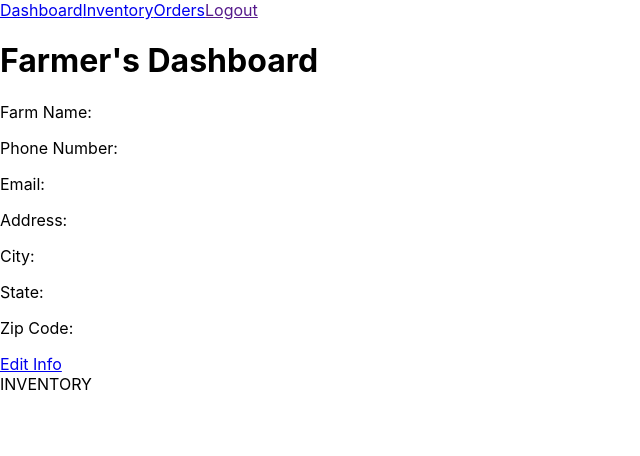
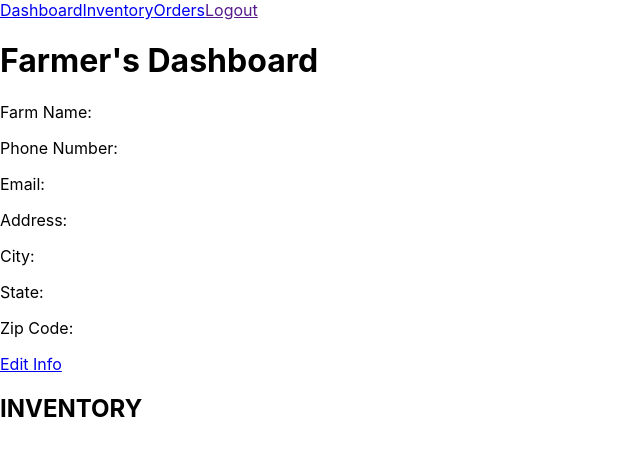
Before and after one commit to build-farm-fresh-produce/front-end, a React (Create React App) app in the folder farm-fresh/: page /farmer-dashboard/inventory in a window 1280 px wide. Shown: the top 456 px of the page, without its empty margins (0-640 px from the left). Built offline with nearby package versions, Linux system fonts and the light colour scheme; no server answers; sample sign-in values are in the browser's storage.

Commit message:
added inventory and orders page

```diff
--- a/farm-fresh/src/components/FarmerDashboard.js
+++ b/farm-fresh/src/components/FarmerDashboard.js
@@ -3,6 +3,7 @@ import { axiosWithAuth } from "../tools/axiosAuth";
 import { Link, Route } from "react-router-dom";
 import NavigationFarmer from "./NavigationFarmer";
 import Inventory from "./Inventory";
+import Orders from "./Orders";
 
 export default function Farmer() {
   let id = localStorage.getItem("farmId");
@@ -37,6 +38,7 @@ export default function Farmer() {
         </Link>
 
         <Route path="/farmer-dashboard/inventory" component={Inventory} />
+        <Route path="/farmer-dashboard/orders" component={Orders} />
       </div>
     </div>
   );
--- a/farm-fresh/src/components/Inventory.js
+++ b/farm-fresh/src/components/Inventory.js
@@ -1,5 +1,22 @@
-import React from "react";
+import React, { useEffect, useState } from "react";
+import { axiosWithAuth } from "../tools/axiosAuth";
 
 export default function Inventory() {
-  return <div>INVENTORY</div>;
+  const [items, setItems] = useState();
+
+  useEffect(() => {
+    axiosWithAuth()
+      .get("https://farm-fresh-produce-api.herokuapp.com/api/inventory")
+      .then(res => {
+        // console.log(res.data);
+        setItems(res.data);
+      })
+      .catch(err => console.log(err));
+  }, []);
+  return (
+    <div>
+      <h2>INVENTORY</h2>
+      {console.log(items)}
+    </div>
+  );
 }
--- /dev/null
+++ b/farm-fresh/src/components/Orders.js
@@ -0,0 +1,9 @@
+import React, { useEffect, useState } from "react";
+
+export default function Orders() {
+  return (
+    <div>
+      <h2>ORDERS</h2>
+    </div>
+  );
+}
```
